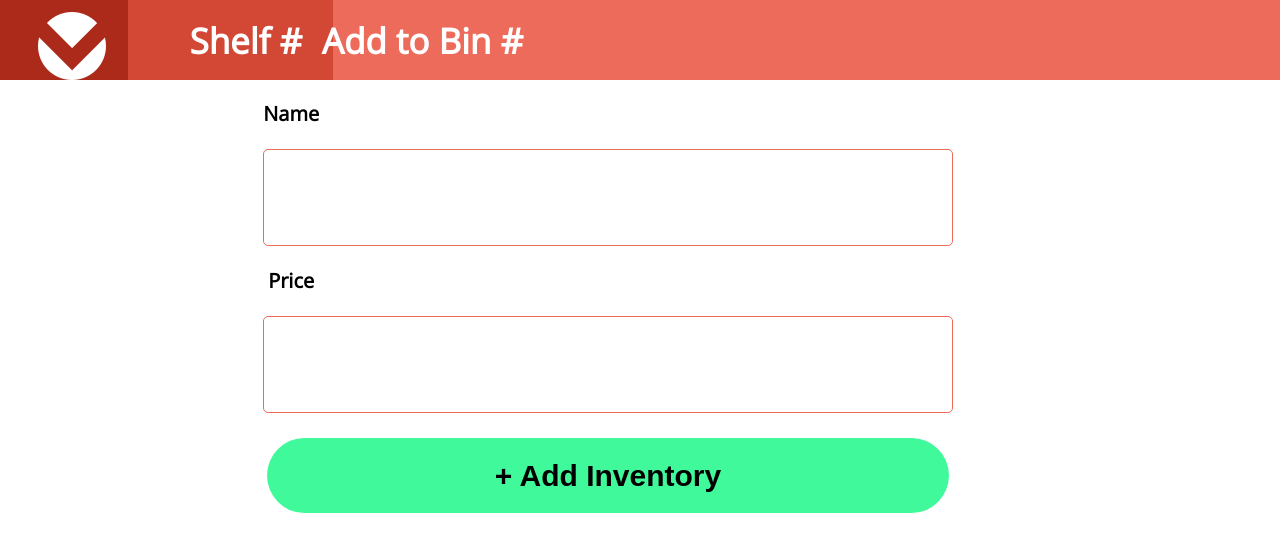
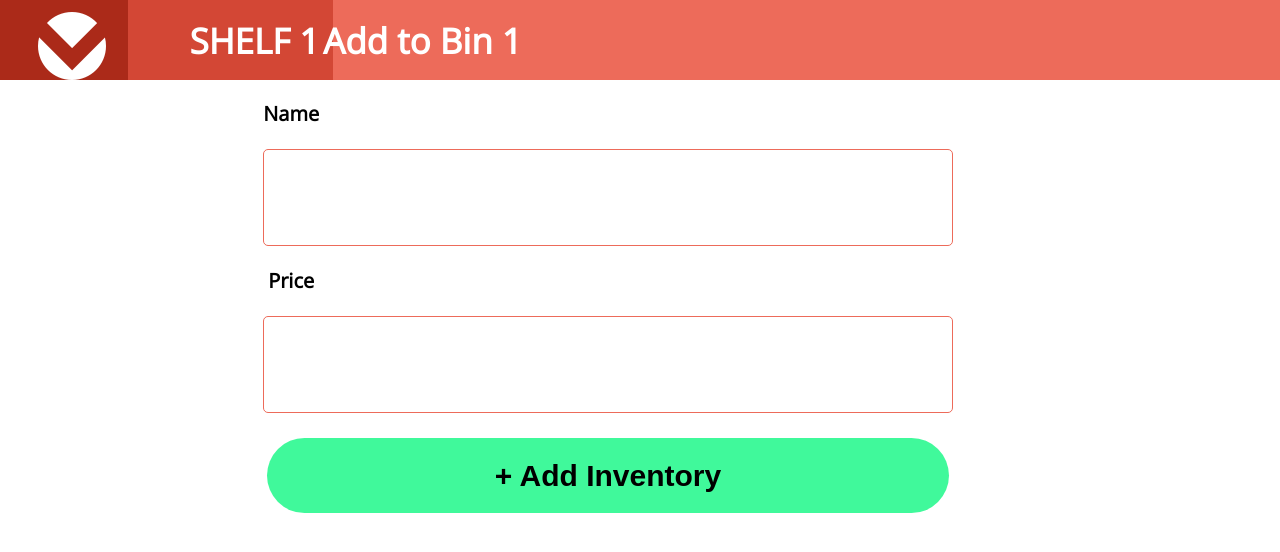
Before and after one commit to foundling108/sim-1-async, a React (Create React App) app: page /#/add/1/bin/1 in a window 1280 px wide. Shown: the top 552 px of the page. Built offline with nearby package versions, Linux system fonts and the light colour scheme.

Commit message:
Breadcrumb is DONE. began for loop for rendering bins

```diff
--- a/src/components/Add/Add.js
+++ b/src/components/Add/Add.js
@@ -23,10 +23,10 @@ class Add extends Component {
                 <Link to='/'><img src="./logo.png" alt="SHELFIE-LOGO"/></Link>
             </div>
             <div className='bin-shelf-letter'>
-                <Link to='/shelves'><h1 className='bin-shelf-title' >Shelf #</h1></Link>
+                <h1 className='bin-shelf-title' onClick={ () => this.props.history.goBack()}>SHELF {this.props.match.params.id}</h1>
             </div>
             <div className='bin-number'>
-                <h1 className='add-title' > Add to Bin # </h1>
+                <h1 className='add-title' > Add to Bin {this.props.match.params.number} </h1>
             </div>
             </section>
             <section>
--- a/src/components/Bin/Bin.js
+++ b/src/components/Bin/Bin.js
@@ -34,7 +34,7 @@ class Bin extends Component {
                 <h1 className='bin-shelf-title' onClick={ () => this.props.history.goBack()} >SHELF {this.props.match.params.id}</h1>
             </div>
             <div className='bin-number'>
-                <h1 className='bin-title' > Bin # </h1>
+                <h1 className='bin-title' > Bin {this.props.match.params.number} </h1>
             </div>
             </section>
             <section className='bin-page'>
--- a/src/routes.js
+++ b/src/routes.js
@@ -10,8 +10,8 @@ export default (
     <Switch>
         <Route component={ Home } path='/' exact />
         <Route component={ Shelf } path='/shelves/:id' exact />
-        <Route component={ Bin } path='/shelf/:id/bin/:number' />
-        <Route component={ Add } path='/add' />
+        <Route component={ Bin } path='/shelf/:id/bin/:number' exact />
+        <Route component={ Add } path='/add/:id/bin/:number' exact />
     </Switch>
 )
 
```
Also changed, not shown: src/components/Shelf/Shelf.js (+24 -0 lines).
